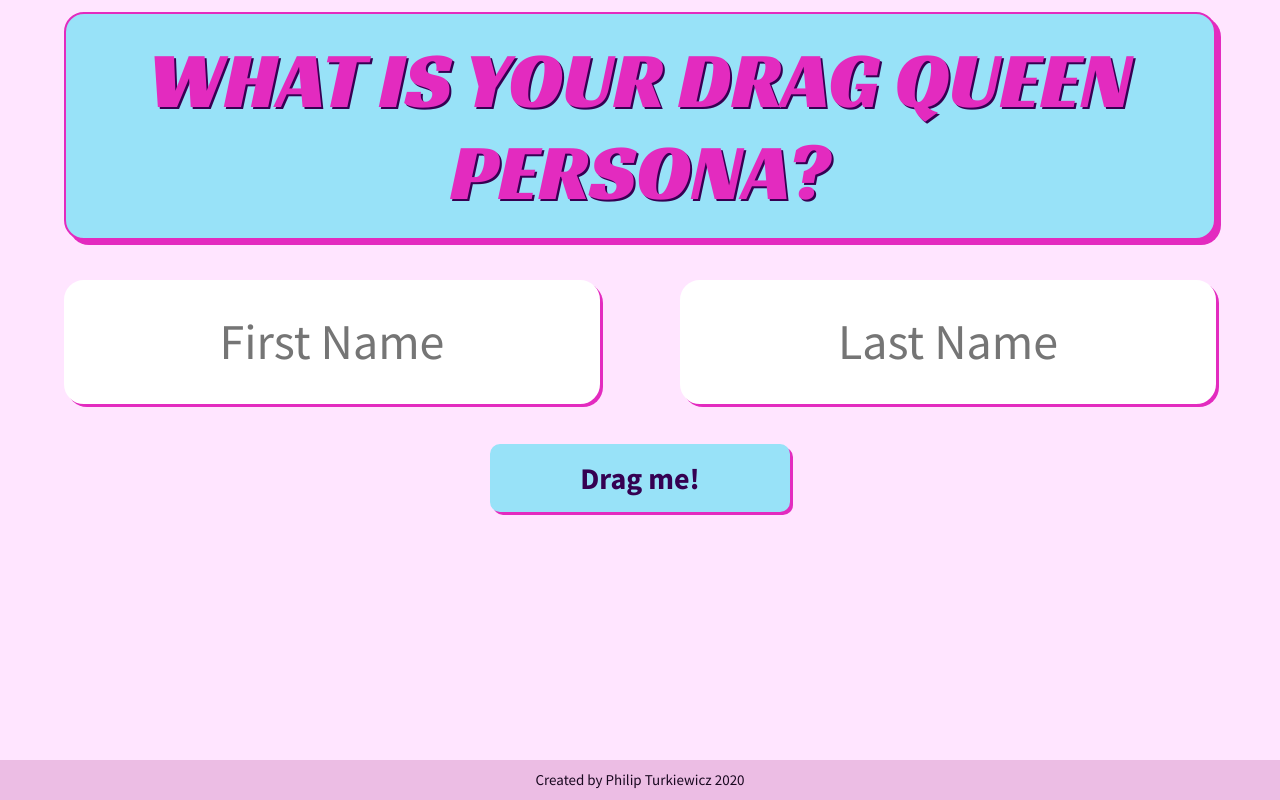
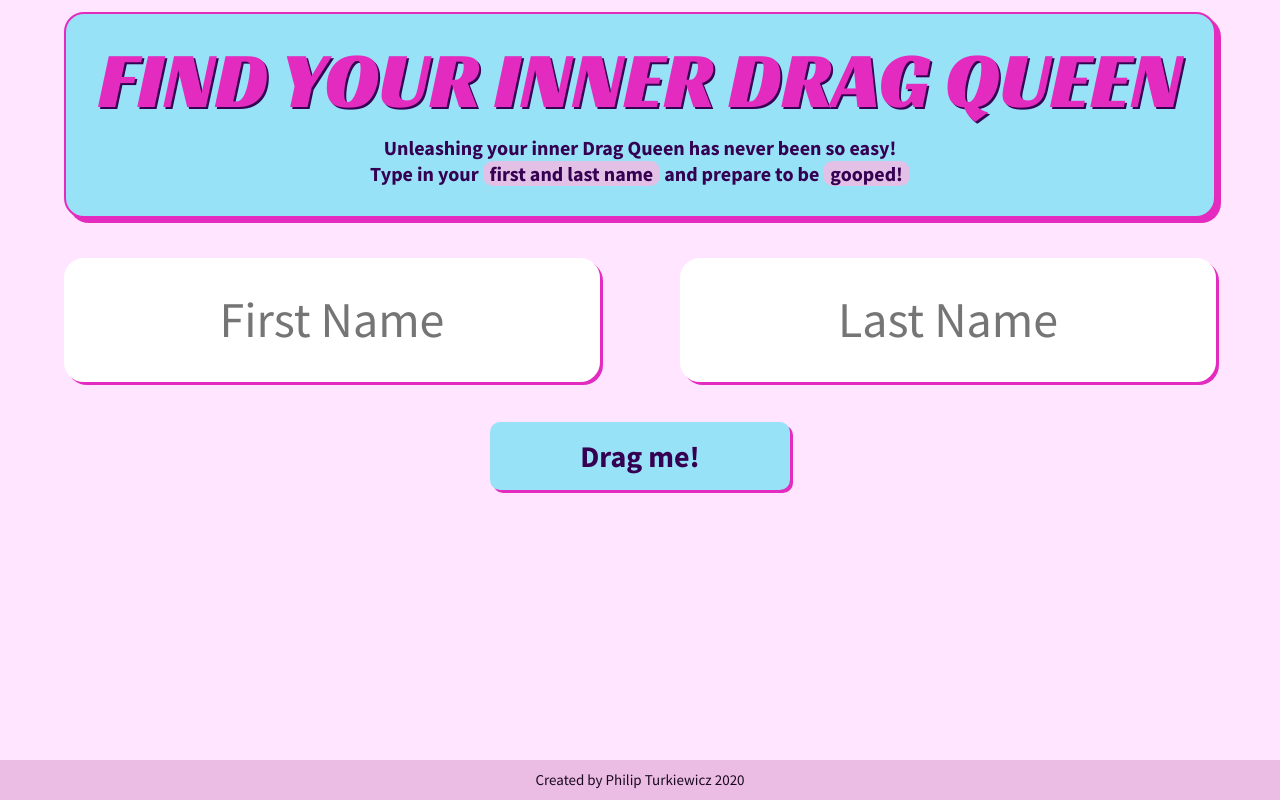
Before and after one commit to Fourbn/dragQueenNameGenerator, a plain HTML site: page index.html in a window 1280 px wide. Drawn offline with nearby package versions, Linux system fonts and the light colour scheme.

Commit message:
rewrite title & buttons + include user instructions

```diff
--- a/index.html
+++ b/index.html
@@ -12,7 +12,10 @@
 <body>
    <main>
       <div class="wrapper">
-         <h1>What is your Drag Queen persona?</h1>
+         <div class="title">
+            <h1>Find your inner Drag Queen</h1>
+            <p>Unleashing your inner Drag Queen has never been so easy!<br> Type in your <span>first and last name</span> and prepare to be <span>gooped!</span></p>
+         </div>
          <form action="" class="userInputs" name="userInputs">
             <label for="firstName" class="sr-only">Enter your first name</label>
             <input type="text" name="firstName" id="firstName" placeholder="First Name" required>
--- a/styles/scss/_main.scss
+++ b/styles/scss/_main.scss
@@ -28,15 +28,34 @@ main {
 
 h1 {
    @include fontTypography(4rem, $headerFont, $accentPink);
+   text-transform: uppercase;
+   text-shadow: 2px 2px $accentDarkPurp;
+}
+
+.title {
    background-color: $accentBlue;
    border: 2px solid $accentPink;
    border-radius: 20px;
-   text-shadow: 2px 2px $accentDarkPurp;
+   box-shadow: 5px 5px $accentPink;
    text-align: center;
    width: 100%;
-   text-transform: uppercase;
    padding: 20px;
-   box-shadow: 5px 5px;
+
+   p {
+      color: $accentDarkPurp;
+      font-size: 1rem;
+      padding: 10px 0;
+      font-weight: 700;
+
+      span {
+         display: inline-block;
+         background: rgba(236, 189, 228, .9);
+         // color: black;
+         padding: 1px 7px;
+         border-radius: 10px;
+         margin-top: 2px;
+      }
+   }
 }
 
 p {
```
Also changed, not shown: styles/styles.css.
